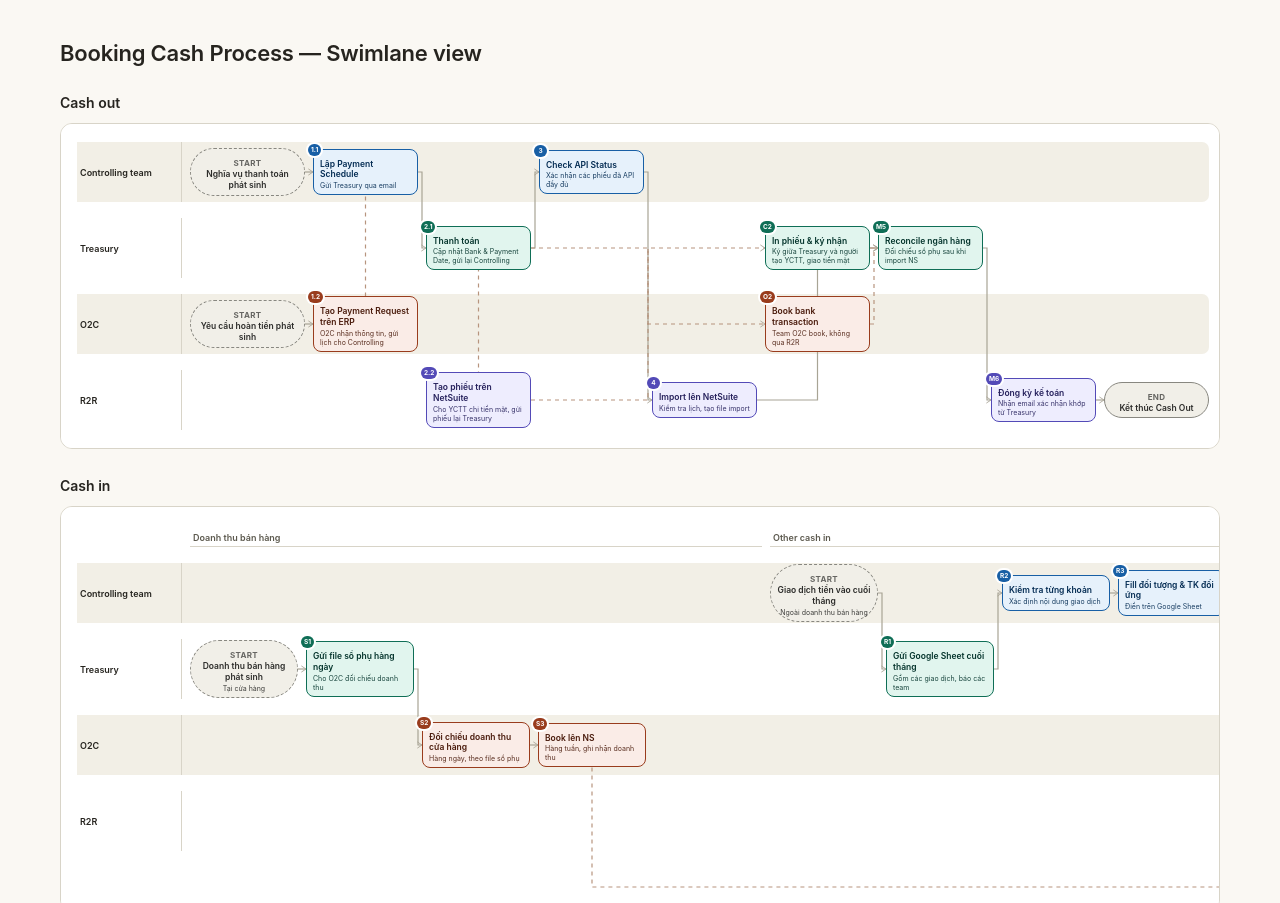
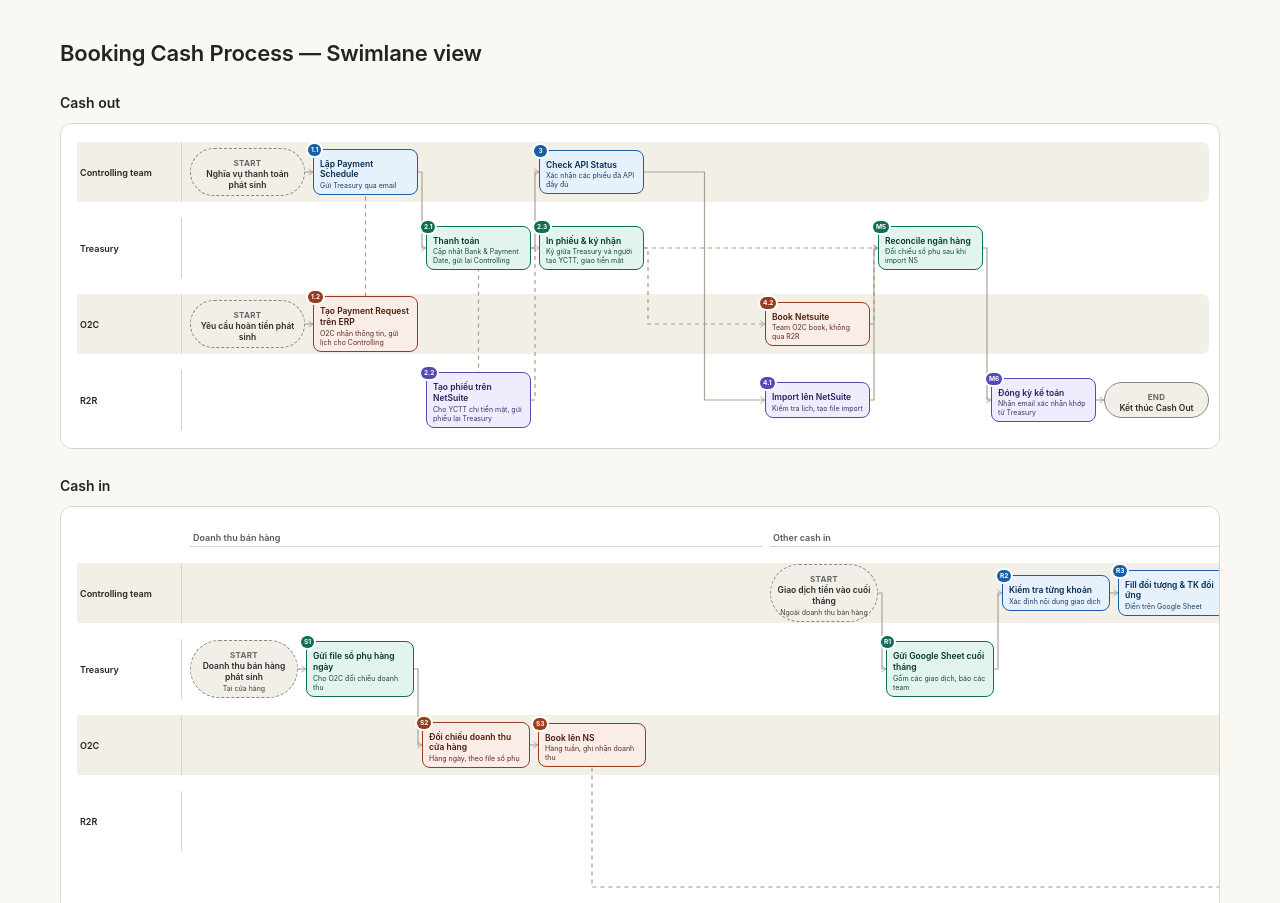
Before and after one commit to kochiro-tech/Booking-cash-flowchart-, a plain HTML site: page index.html in a window 1280 px wide. Shown: the top 903 px of the page. Drawn offline with Linux system fonts and the light colour scheme.

Commit message:
Update index.html

```diff
--- a/index.html
+++ b/index.html
@@ -118,8 +118,8 @@
         <div class="t">Check API Status</div>
         <div class="s">Xác nhận các phiếu đã API đầy đủ</div>
       </div>
-      <div class="step-box lane-r2r" id="o-r2r-1" style="grid-row:4; grid-column:6;">
-        <span class="num num-r2r">4</span>
+      <div class="step-box lane-r2r" id="o-r2r-1" style="grid-row:4; grid-column:7;">
+        <span class="num num-r2r">4.1</span>
         <div class="t">Import lên NetSuite</div>
         <div class="s">Kiểm tra lịch, tạo file import</div>
       </div>
@@ -148,8 +148,8 @@
         <div class="s">O2C nhận thông tin, gửi lịch cho Controlling</div>
       </div>
       <div class="step-box lane-o2c" id="o-o2c-2" style="grid-row:3; grid-column:7;">
-        <span class="num num-o2c">O2</span>
-        <div class="t">Book bank transaction</div>
+        <span class="num num-o2c">4.2</span>
+        <div class="t">Book Netsuite</div>
         <div class="s">Team O2C book, không qua R2R</div>
       </div>
 
@@ -158,8 +158,8 @@
         <div class="t">Tạo phiếu trên NetSuite</div>
         <div class="s">Cho YCTT chi tiền mặt, gửi phiếu lại Treasury</div>
       </div>
-      <div class="step-box lane-tr" id="o-tr-cash" style="grid-row:2; grid-column:7;">
-        <span class="num num-tr">C2</span>
+      <div class="step-box lane-tr" id="o-tr-cash" style="grid-row:2; grid-column:5;">
+        <span class="num num-tr">2.3</span>
         <div class="t">In phiếu &amp; ký nhận</div>
         <div class="s">Ký giữa Treasury và người tạo YCTT, giao tiền mặt</div>
       </div>
```
